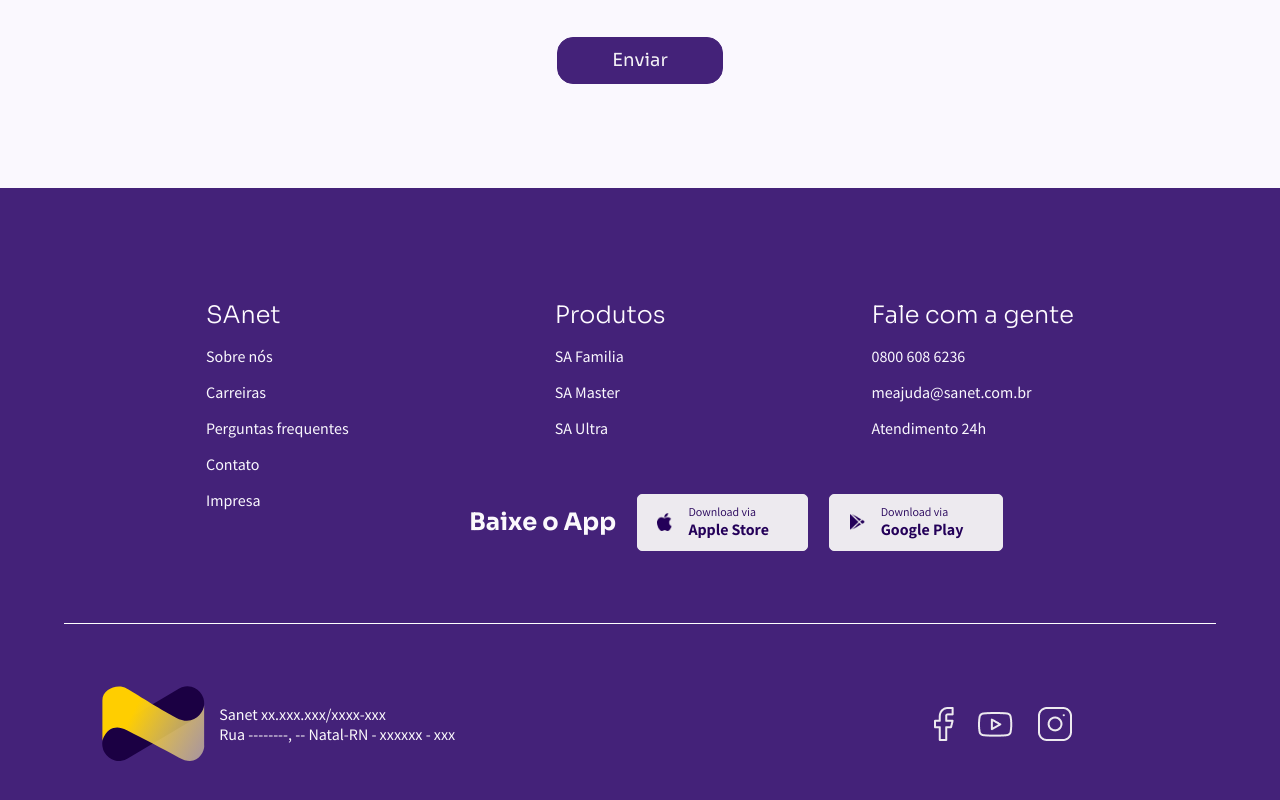
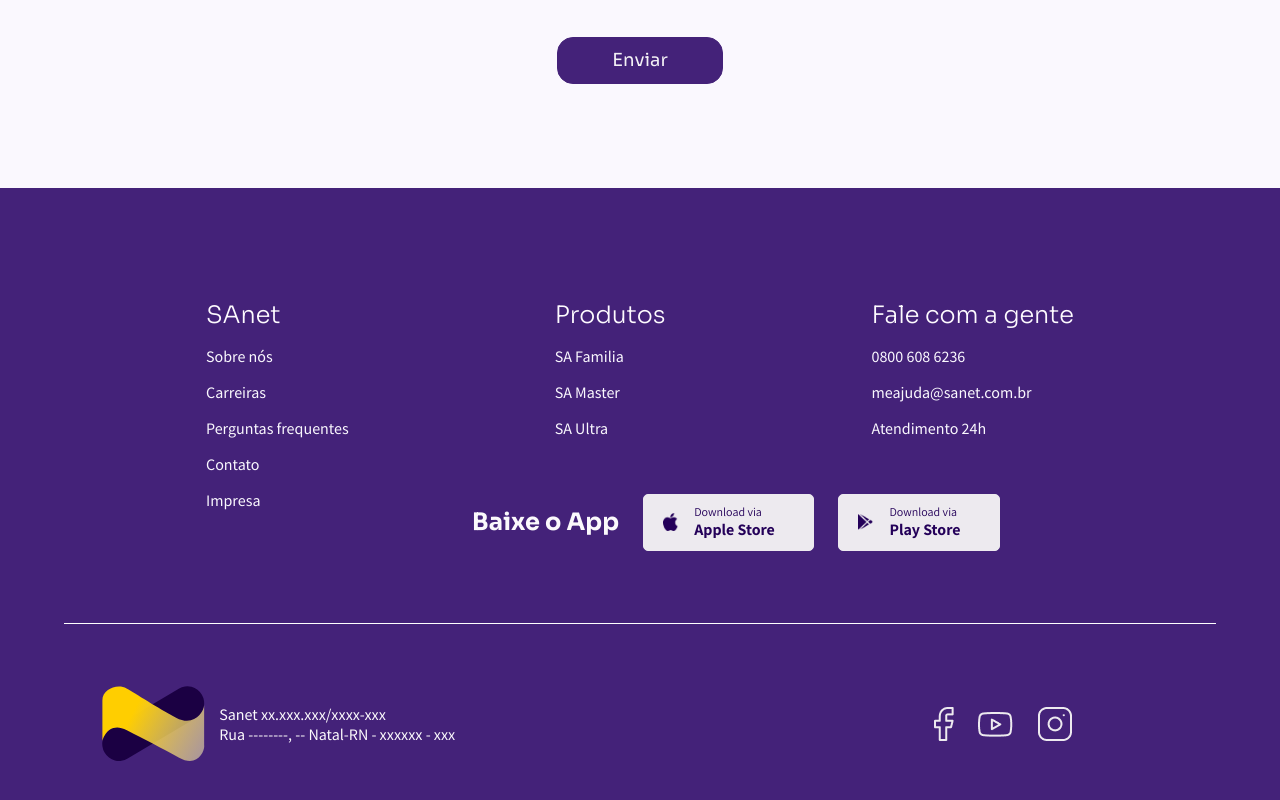
Before and after one commit to tosantos1/sanet-company, a React (Create React App) app: page / in a window 1280 px wide. Shown: the part 3764-4564 px from the top of the page. Built offline with nearby package versions, Linux system fonts and the light colour scheme.

Commit message:
sanet company

```diff
--- a/src/components/InfoBar/index.tsx
+++ b/src/components/InfoBar/index.tsx
@@ -42,7 +42,7 @@
                     </button>
                     <button>
                         <img src={GPlay} alt="playstore" />
-                        <p>Download via <p>Google Play</p></p>
+                        <p>Download via <p>Play Store</p></p>
                     </button>
                 </section>
                 <div id="line"></div>
```
